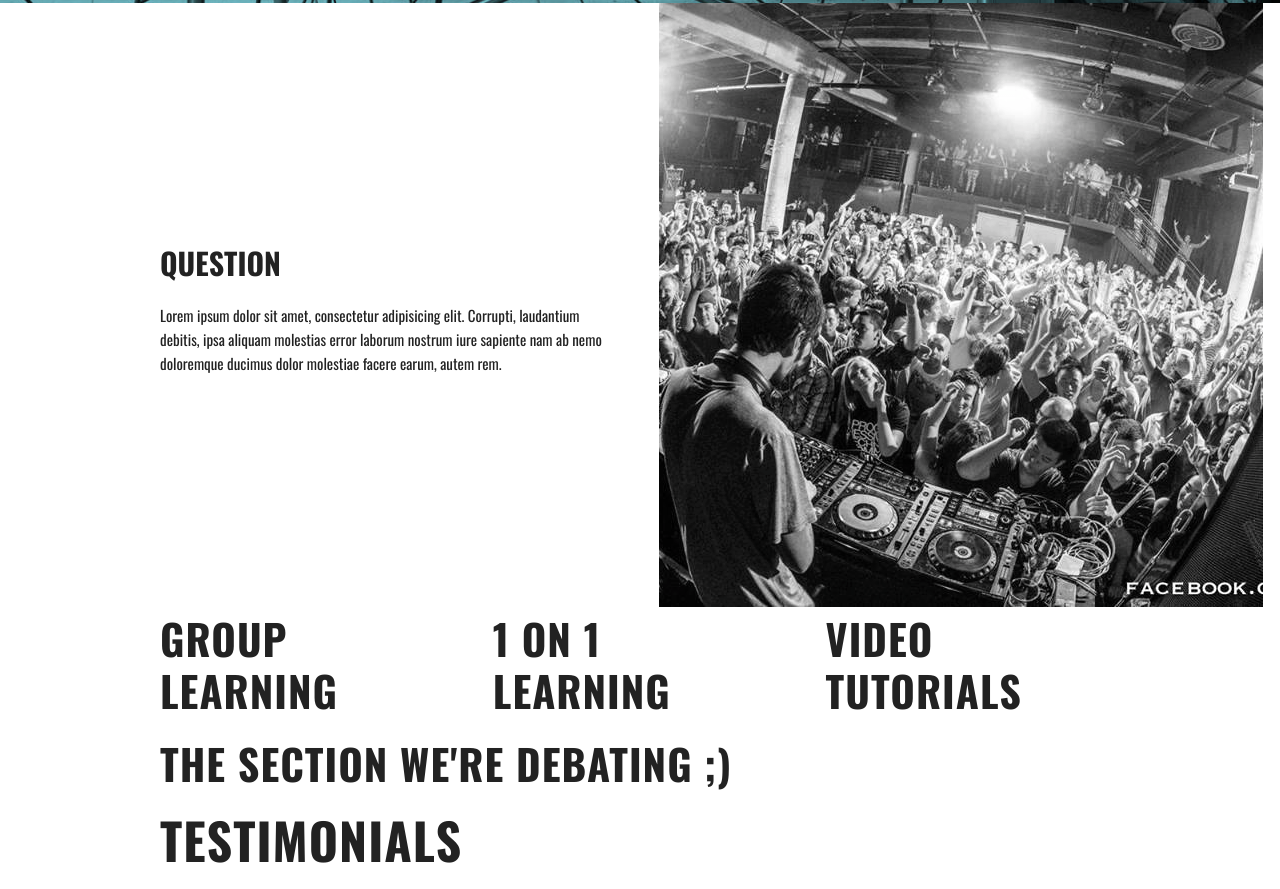
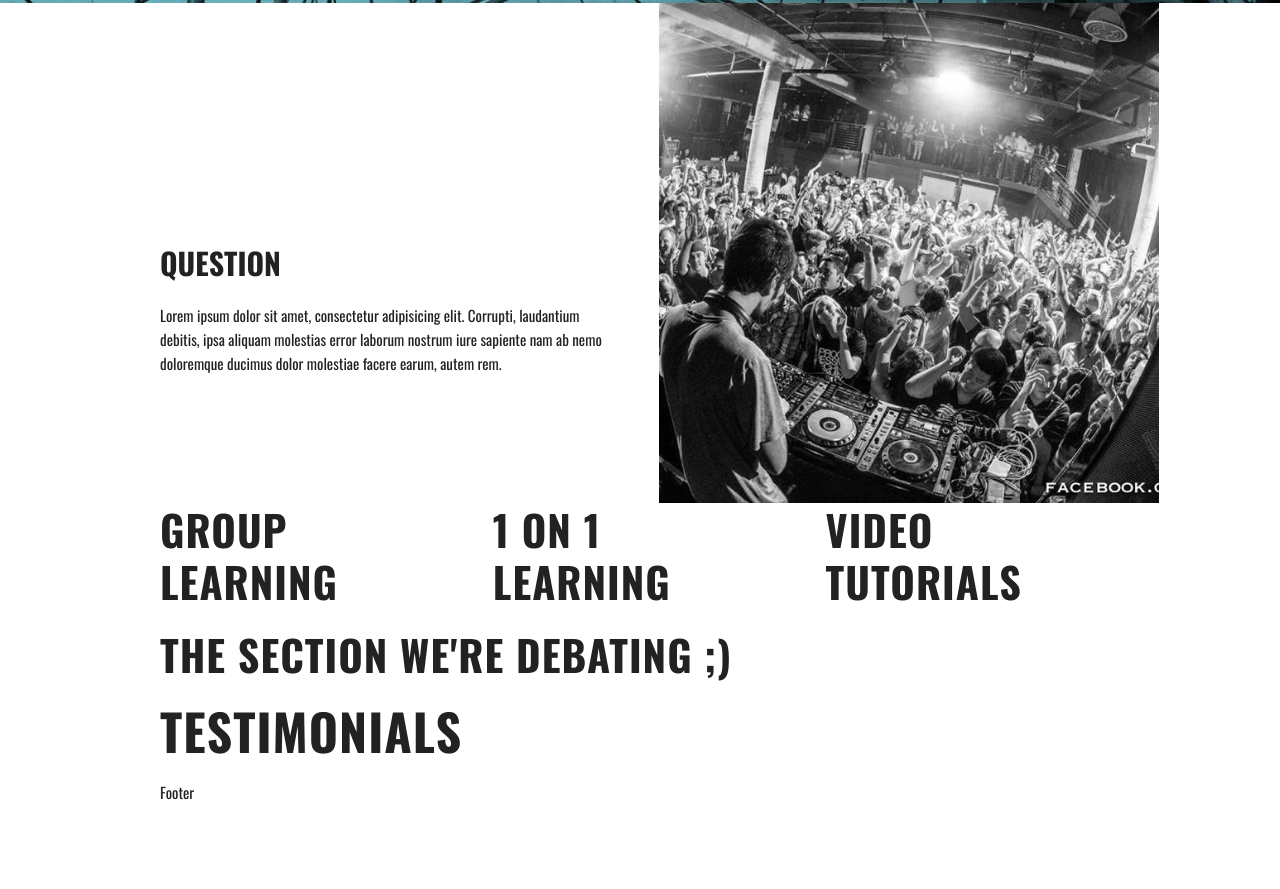
Before and after one commit to jerrysam/LennyKiser, a website: page app/index.html in a window 1280 px wide. Shown: the part 691-1580 px from the top of the page. After the commit the page ends 1495 px from the top, so only its background shows below. Drawn offline with nearby package versions, Linux system fonts and the light colour scheme.

Commit message:
CSS progress.

```diff
--- a/app/index.html
+++ b/app/index.html
@@ -53,8 +53,9 @@
           <h4>Question</h4>
           <p>Lorem ipsum dolor sit amet, consectetur adipisicing elit. Corrupti, laudantium debitis, ipsa aliquam molestias error laborum nostrum iure sapiente nam ab nemo doloremque ducimus dolor molestiae facere earum, autem rem.</p>
         </div>
-        <div class="one-half column">
-            <img src="images/dj-photo-grayscale.png" alt="http://shashgrewal.com/wp-content/uploads/2015/05/default-placeholder.png">
+        <div class="one-half column image">
+            <img src="images/dj-photo-grayscale.png">
+            <!-- <img src="http://shashgrewal.com/wp-content/uploads/2015/05/default-placeholder.png" alt=""> -->
         </div>
       </div>
     </div>
@@ -97,7 +98,7 @@
   <!-- Section 6
   –––––––––––––––––––––––––––––––––––––––––––––––––– -->
   <div id="footer" class="container">
-      <div class="row"></div>
+      <div class="row">Footer</div>
   </div>
 
 
--- a/app/scss/sections.scss
+++ b/app/scss/sections.scss
@@ -6,3 +6,15 @@
     margin:25% 0;
   }
 }
+
+#benefits {
+    .row {
+        object-fit: contain;
+    }
+    .image {
+        height: 500px;
+    } img {
+        max-height: 100%;
+        object-fit: contain;
+    }
+}
```
Also changed, not shown: app/css/sections.css.
